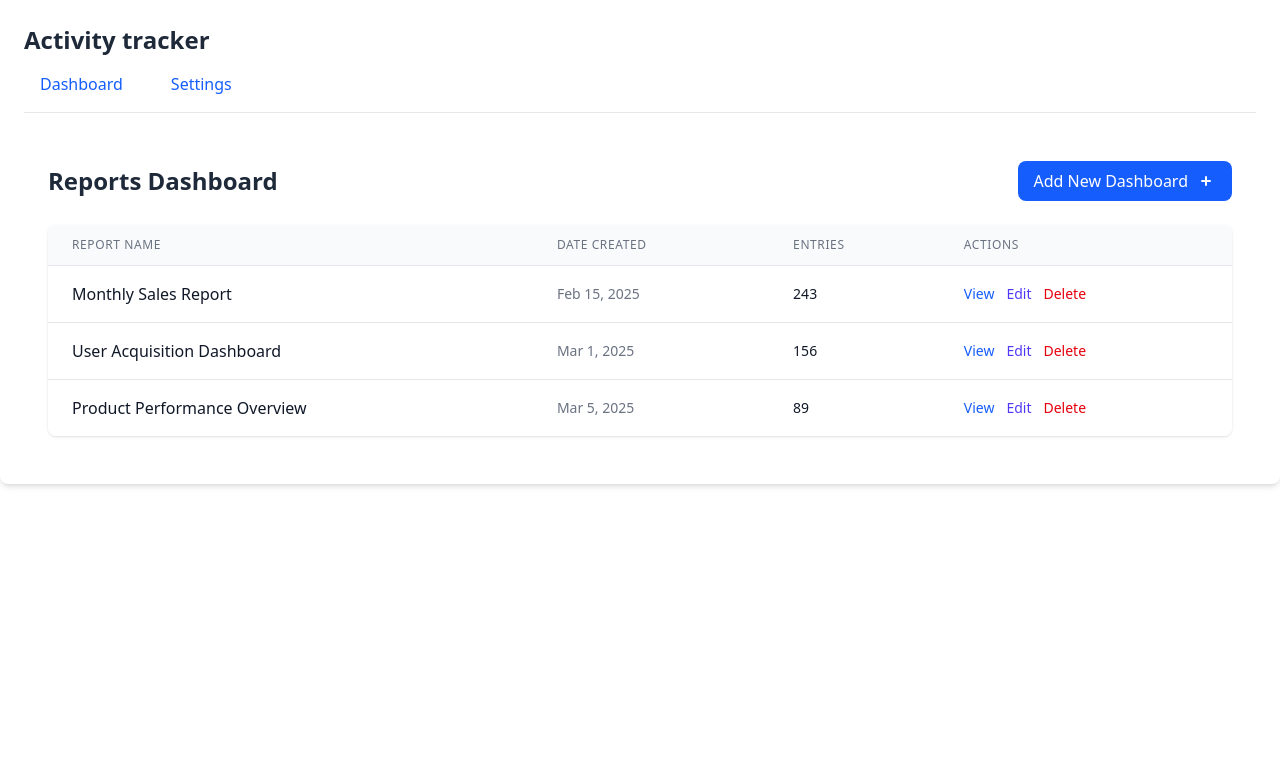
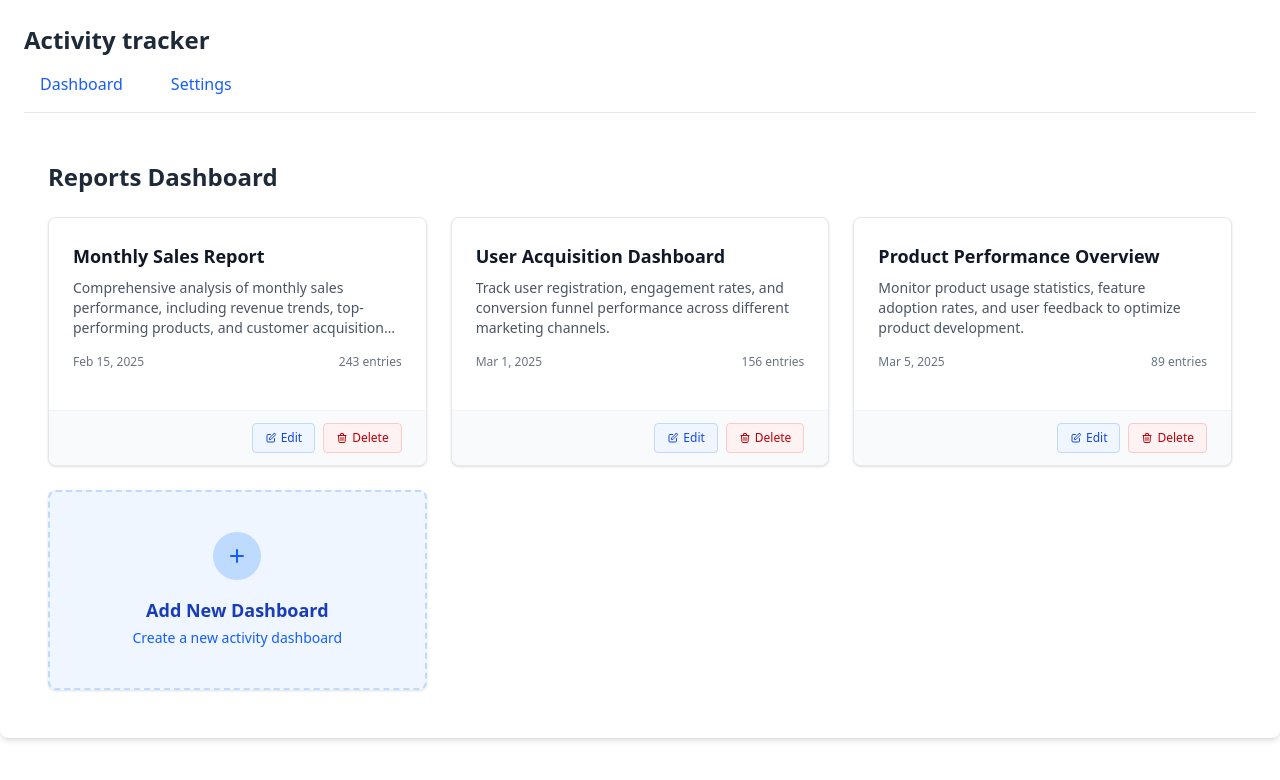
Before and after one commit to alordiel/wp-activity-and-history-log, a Vue app in the folder assets/: page /#/dashboard in a window 1280 px wide. Shown: the top 780 px of the page. Built offline with nearby package versions, Linux system fonts and the light colour scheme.

Commit message:
transformed dashboards tables into cards

```diff
--- a/assets/src/views/Home.vue
+++ b/assets/src/views/Home.vue
@@ -1,72 +1,93 @@
 <template>
   <div class="dashboard-container p-6">
-    <!-- Header with Add Button -->
-    <div class="flex justify-between items-center mb-6">
+    <!-- Header -->
+    <div class="mb-6">
       <h1 class="text-2xl font-bold text-gray-800">Reports Dashboard</h1>
+    </div>
+
+    <!-- Cards Grid -->
+    <div class="grid grid-cols-1 md:grid-cols-2 lg:grid-cols-3 gap-6">
+      <!-- Dashboard Cards -->
+      <div
+          v-for="report in reports"
+          :key="report.id"
+          class="bg-white rounded-lg border border-gray-200 shadow-sm hover:shadow-md transition-shadow duration-200 overflow-hidden"
+      >
+        <!-- Clickable Content Area -->
+        <div
+            @click="viewReport(report.id)"
+            class="cursor-pointer p-6 flex-1"
+        >
+          <h3 class="text-lg font-semibold text-gray-900 mb-2 line-clamp-2">
+            {{ report.name }}
+          </h3>
+          <p class="text-gray-600 text-sm mb-4 line-clamp-3">
+            {{ report.description }}
+          </p>
+          <div class="flex items-center justify-between text-xs text-gray-500 mb-4">
+            <span>{{ formatDate(report.dateCreated) }}</span>
+            <span>{{ report.entries }} entries</span>
+          </div>
+        </div>
+
+        <!-- Action Footer -->
+        <div class="px-6 py-3 bg-gray-50 border-t border-gray-100 flex justify-end space-x-2">
+          <button
+              @click.stop="editReport(report.id)"
+              class="inline-flex items-center px-3 py-1.5 text-xs font-medium text-blue-700 bg-blue-50 border border-blue-200 rounded hover:bg-blue-100 transition-colors duration-150"
+          >
+            <svg xmlns="http://www.w3.org/2000/svg" class="h-3 w-3 mr-1" fill="none" viewBox="0 0 24 24" stroke="currentColor">
+              <path stroke-linecap="round" stroke-linejoin="round" stroke-width="2" d="M11 5H6a2 2 0 00-2 2v11a2 2 0 002 2h11a2 2 0 002-2v-5m-1.414-9.414a2 2 0 112.828 2.828L11.828 15H9v-2.828l8.586-8.586z" />
+            </svg>
+            Edit
+          </button>
+          <button
+              @click.stop="confirmDelete(report.id)"
+              class="inline-flex items-center px-3 py-1.5 text-xs font-medium text-red-700 bg-red-50 border border-red-200 rounded hover:bg-red-100 transition-colors duration-150"
+          >
+            <svg xmlns="http://www.w3.org/2000/svg" class="h-3 w-3 mr-1" fill="none" viewBox="0 0 24 24" stroke="currentColor">
+              <path stroke-linecap="round" stroke-linejoin="round" stroke-width="2" d="M19 7l-.867 12.142A2 2 0 0116.138 21H7.862a2 2 0 01-1.995-1.858L5 7m5 4v6m4-6v6m1-10V4a1 1 0 00-1-1h-4a1 1 0 00-1 1v3M4 7h16" />
+            </svg>
+            Delete
+          </button>
+        </div>
+      </div>
+
+      <!-- Add New Dashboard Card -->
+      <div
+          @click="openNewDashboardModal"
+          class="bg-blue-50 border-2 border-dashed border-blue-200 rounded-lg shadow-sm hover:shadow-md hover:bg-blue-100 transition-all duration-200 cursor-pointer flex items-center justify-center min-h-[200px]"
+      >
+        <div class="text-center p-6">
+          <div class="mx-auto w-12 h-12 bg-blue-200 rounded-full flex items-center justify-center mb-4">
+            <svg xmlns="http://www.w3.org/2000/svg" class="h-6 w-6 text-blue-600" fill="none" viewBox="0 0 24 24" stroke="currentColor">
+              <path stroke-linecap="round" stroke-linejoin="round" stroke-width="2" d="M12 6v6m0 0v6m0-6h6m-6 0H6" />
+            </svg>
+          </div>
+          <h3 class="text-lg font-semibold text-blue-800">Add New Dashboard</h3>
+          <p class="text-sm text-blue-600 mt-1">Create a new activity dashboard</p>
+        </div>
+      </div>
+    </div>
+
+    <!-- Empty State -->
+    <div v-if="reports.length === 0" class="text-center py-12">
+      <div class="mx-auto w-24 h-24 bg-gray-100 rounded-full flex items-center justify-center mb-4">
+        <svg xmlns="http://www.w3.org/2000/svg" class="h-12 w-12 text-gray-400" fill="none" viewBox="0 0 24 24" stroke="currentColor">
+          <path stroke-linecap="round" stroke-linejoin="round" stroke-width="1" d="M9 19v-6a2 2 0 00-2-2H5a2 2 0 00-2 2v6a2 2 0 002 2h2a2 2 0 002-2zm0 0V9a2 2 0 012-2h2a2 2 0 012 2v10m-6 0a2 2 0 002 2h2a2 2 0 002-2m0 0V5a2 2 0 012-2h2a2 2 0 012 2v14a2 2 0 01-2 2h-2a2 2 0 01-2-2z" />
+        </svg>
+      </div>
+      <h3 class="text-lg font-medium text-gray-900 mb-2">No dashboards yet</h3>
+      <p class="text-gray-500 mb-4">Get started by creating your first activity dashboard</p>
       <button
           @click="openNewDashboardModal"
-          class="bg-blue-600 hover:bg-blue-700 text-white py-2 px-4 rounded-lg flex items-center"
+          class="inline-flex items-center px-4 py-2 bg-blue-600 text-white text-sm font-medium rounded-lg hover:bg-blue-700 transition-colors duration-150"
       >
-        <span class="mr-2">Add New Dashboard</span>
-        <svg xmlns="http://www.w3.org/2000/svg" class="h-5 w-5" viewBox="0 0 20 20" fill="currentColor">
-          <path fill-rule="evenodd"
-                d="M10 5a1 1 0 011 1v3h3a1 1 0 110 2h-3v3a1 1 0 11-2 0v-3H6a1 1 0 110-2h3V6a1 1 0 011-1z"
-                clip-rule="evenodd"/>
+        <svg xmlns="http://www.w3.org/2000/svg" class="h-4 w-4 mr-2" fill="none" viewBox="0 0 24 24" stroke="currentColor">
+          <path stroke-linecap="round" stroke-linejoin="round" stroke-width="2" d="M12 6v6m0 0v6m0-6h6m-6 0H6" />
         </svg>
+        Create Dashboard
       </button>
-    </div>
-
-    <!-- Reports Table -->
-    <div class="bg-white rounded-lg shadow overflow-hidden">
-      <table class="min-w-full divide-y divide-gray-200">
-        <thead class="bg-gray-50">
-        <tr>
-          <th scope="col" class="px-6 py-3 text-left text-xs font-medium text-gray-500 uppercase tracking-wider">
-            Report Name
-          </th>
-          <th scope="col" class="px-6 py-3 text-left text-xs font-medium text-gray-500 uppercase tracking-wider">
-            Date Created
-          </th>
-          <th scope="col" class="px-6 py-3 text-left text-xs font-medium text-gray-500 uppercase tracking-wider">
-            Entries
-          </th>
-          <th scope="col" class="px-6 py-3 text-left text-xs font-medium text-gray-500 uppercase tracking-wider">
-            Actions
-          </th>
-        </tr>
-        </thead>
-        <tbody class="bg-white divide-y divide-gray-200">
-        <tr v-for="report in reports" :key="report.id" class="hover:bg-gray-50">
-          <td class="px-6 py-4 whitespace-nowrap">
-            <div class="font-medium text-gray-900">{{ report.name }}</div>
-          </td>
-          <td class="px-6 py-4 whitespace-nowrap">
-            <div class="text-sm text-gray-500">{{ formatDate(report.dateCreated) }}</div>
-          </td>
-          <td class="px-6 py-4 whitespace-nowrap">
-            <div class="text-sm text-gray-900">{{ report.entries }}</div>
-          </td>
-          <td class="px-6 py-4 whitespace-nowrap text-sm font-medium">
-            <div class="flex space-x-3">
-              <button @click="viewReport(report.id)" class="text-blue-600 hover:text-blue-900">
-                View
-              </button>
-              <button @click="editReport(report.id)" class="text-indigo-600 hover:text-indigo-900">
-                Edit
-              </button>
-              <button @click="confirmDelete(report.id)" class="text-red-600 hover:text-red-900">
-                Delete
-              </button>
-            </div>
-          </td>
-        </tr>
-        <tr v-if="reports.length === 0">
-          <td colspan="4" class="px-6 py-4 text-center text-gray-500">
-            No reports found. Create your first dashboard!
-          </td>
-        </tr>
-        </tbody>
-      </table>
     </div>
 
     <!-- New Dashboard Modal -->
@@ -86,7 +107,6 @@ import {ref, onMounted} from 'vue';
 import NewDashboardModal from '../components/NewDashboardModal.vue';
 import {useRouter} from 'vue-router';
 
-
 const router = useRouter();
 const reports = ref([]);
 const showModal = ref(false);
@@ -96,30 +116,34 @@ const availableRoles = ref(['Administrator', 'Editor', 'Author', 'Contributor',
 // Load reports data (you would fetch this from your API)
 onMounted(() => {
   // Example data - replace with actual API call
+  // Added description field to existing data
   reports.value = [
     {
       id: 1,
       name: 'Monthly Sales Report',
+      description: 'Comprehensive analysis of monthly sales performance, including revenue trends, top-performing products, and customer acquisition metrics.',
       dateCreated: new Date('2025-02-15'),
       entries: 243,
       includeImportance: true,
-      selectedRoles: ['Administrator', 'Editor', 'Author',],
+      selectedRoles: ['Administrator', 'Editor', 'Author'],
     },
     {
       id: 2,
       name: 'User Acquisition Dashboard',
+      description: 'Track user registration, engagement rates, and conversion funnel performance across different marketing channels.',
       dateCreated: new Date('2025-03-01'),
       entries: 156,
       includeImportance: false,
-      selectedRoles: ['Editor',],
+      selectedRoles: ['Editor'],
     },
     {
       id: 3,
       name: 'Product Performance Overview',
+      description: 'Monitor product usage statistics, feature adoption rates, and user feedback to optimize product development.',
       dateCreated: new Date('2025-03-05'),
       entries: 89,
       includeImportance: true,
-      selectedRoles: ['Administrator', 'Author',],
+      selectedRoles: ['Administrator', 'Author'],
     }
   ];
 });
@@ -150,6 +174,7 @@ const saveDashboard = (dashboardData) => {
       reports.value[index] = {
         ...reports.value[index],
         name: dashboardData.name,
+        description: dashboardData.description || reports.value[index].description,
         includeImportance: dashboardData.includeImportance,
         selectedRoles: dashboardData.selectedRoles
       };
@@ -159,6 +184,7 @@ const saveDashboard = (dashboardData) => {
     const newReport = {
       id: reports.value.length + 1,
       name: dashboardData.name,
+      description: dashboardData.description || 'No description provided',
       dateCreated: new Date(),
       entries: 0,
       includeImportance: dashboardData.includeImportance,
@@ -166,9 +192,10 @@ const saveDashboard = (dashboardData) => {
     };
 
     reports.value.push(newReport);
-    showModal.value = false;
   }
-}
+  showModal.value = false;
+};
+
 const viewReport = (id) => {
   router.push(`/dashboard/${id}`);
 };
@@ -182,11 +209,27 @@ const editReport = (id) => {
 };
 
 const confirmDelete = (id) => {
-  if (confirm('Are you sure you want to delete this report?')) {
+  if (confirm('Are you sure you want to delete this dashboard?')) {
     // Filter out the deleted report
     reports.value = reports.value.filter(report => report.id !== id);
-    console.log('Deleted report:', id);
+    console.log('Deleted dashboard:', id);
   }
 };
+</script>
 
-</script>
+<style scoped>
+/* Utility classes for text truncation */
+.line-clamp-2 {
+  display: -webkit-box;
+  -webkit-line-clamp: 2;
+  -webkit-box-orient: vertical;
+  overflow: hidden;
+}
+
+.line-clamp-3 {
+  display: -webkit-box;
+  -webkit-line-clamp: 3;
+  -webkit-box-orient: vertical;
+  overflow: hidden;
+}
+</style>
--- a/assets/src/views/Settings.vue
+++ b/assets/src/views/Settings.vue
@@ -101,11 +101,7 @@ const saveSettings = async () => {
   saving.value = true;
 
   try {
-    // Simulate API call
-    await new Promise(resolve => setTimeout(resolve, 800));
-
-    // Here you would normally save to your backend
-    console.log('Saving settings:', {trackPlugins: trackingPlugins.value});
+    // TODO: save the trackingPosts and trackingPlugins to wp_options table
 
     // Show success message
     showSuccess.value = true;
```
